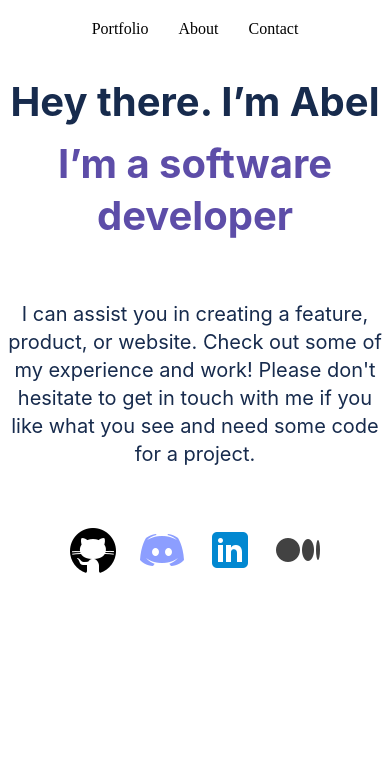
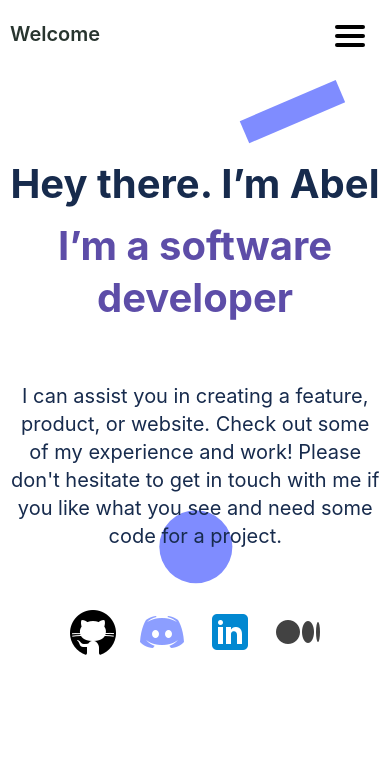
Before and after one commit to abel-blue/mobile-first, a website: page index.html in a window 390 px wide. Drawn offline with Linux system fonts and the light colour scheme.

Commit message:
add a max width of 768px media query for a mobile

```diff
--- a/style.css
+++ b/style.css
@@ -66,3 +66,64 @@
   cursor: pointer;
   color: blue;
 }
+
+@media (max-width: 770px) {
+  .h-menu {
+    display: block;
+    display: flex;
+    justify-content: space-between;
+    margin-top: 20px;
+    margin-right: 20px;
+    margin-left: 10px;
+    height: 60px;
+  }
+
+  .body {
+    background-image: url(./assets/background-contact-shape1.svg);
+    background-repeat: no-repeat;
+    background-size: cover;
+    height: 700px;
+    background-position: 100%;
+  }
+
+  .body h1 {
+    margin-top: 60px;
+  }
+
+  .menu {
+    display: none;
+  }
+
+  .bar {
+    width: 30px;
+    height: 4px;
+    border-radius: 3px;
+    background: black;
+    margin: 5px;
+  }
+
+  .body p {
+    width: 95%;
+    margin-left: 10px;
+  }
+
+  .h-menu a {
+    font-family: "Inter", sans-serif;
+    font-style: normal;
+    font-weight: 600;
+    font-size: 20px;
+    line-height: 28px;
+    color: #28352f;
+  }
+
+  .h-menu a:hover {
+    color: blue;
+    cursor: pointer;
+  }
+
+  .bar:hover {
+    cursor: pointer;
+    background: blue;
+    transform: rotateX(25deg);
+  }
+}
```
